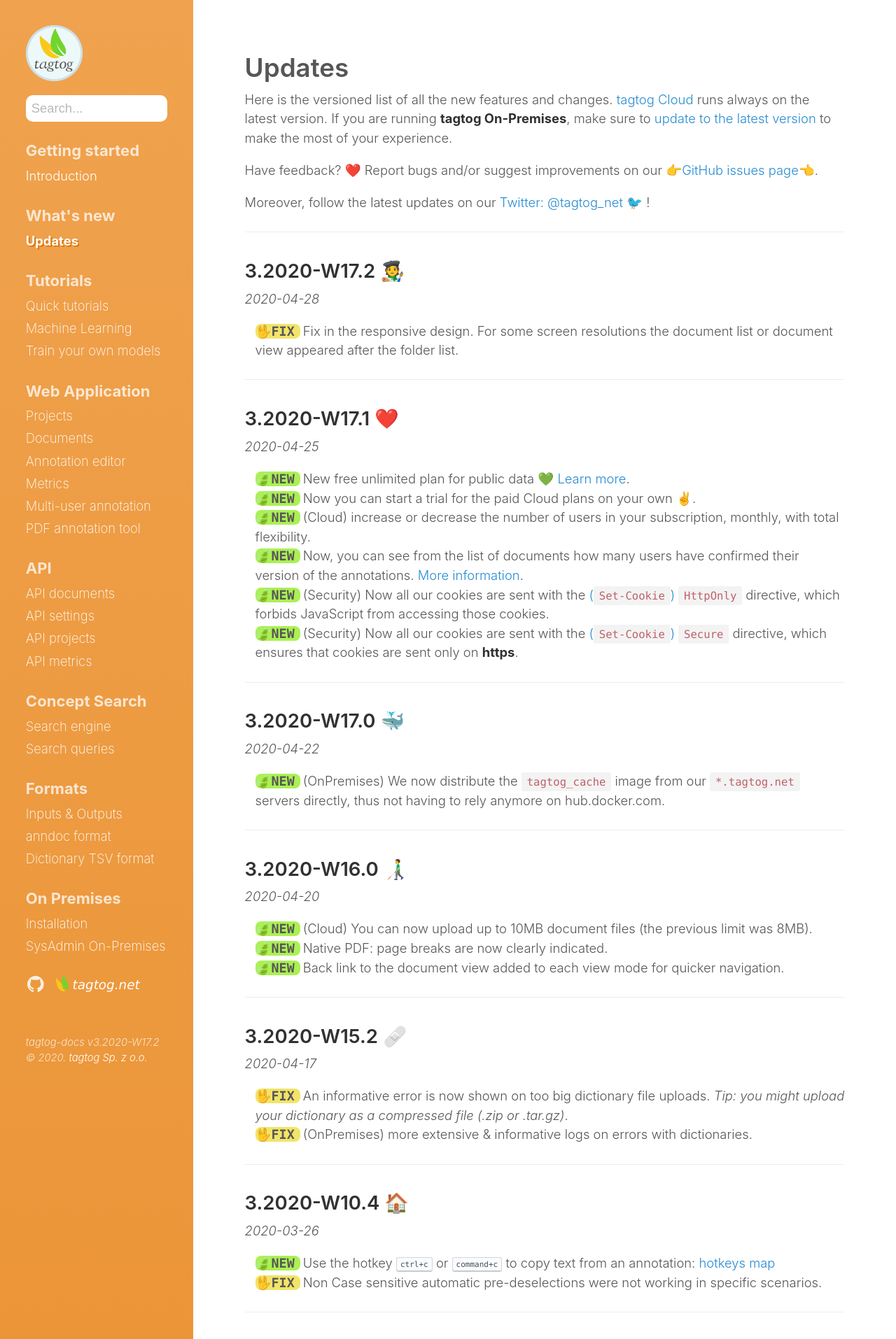
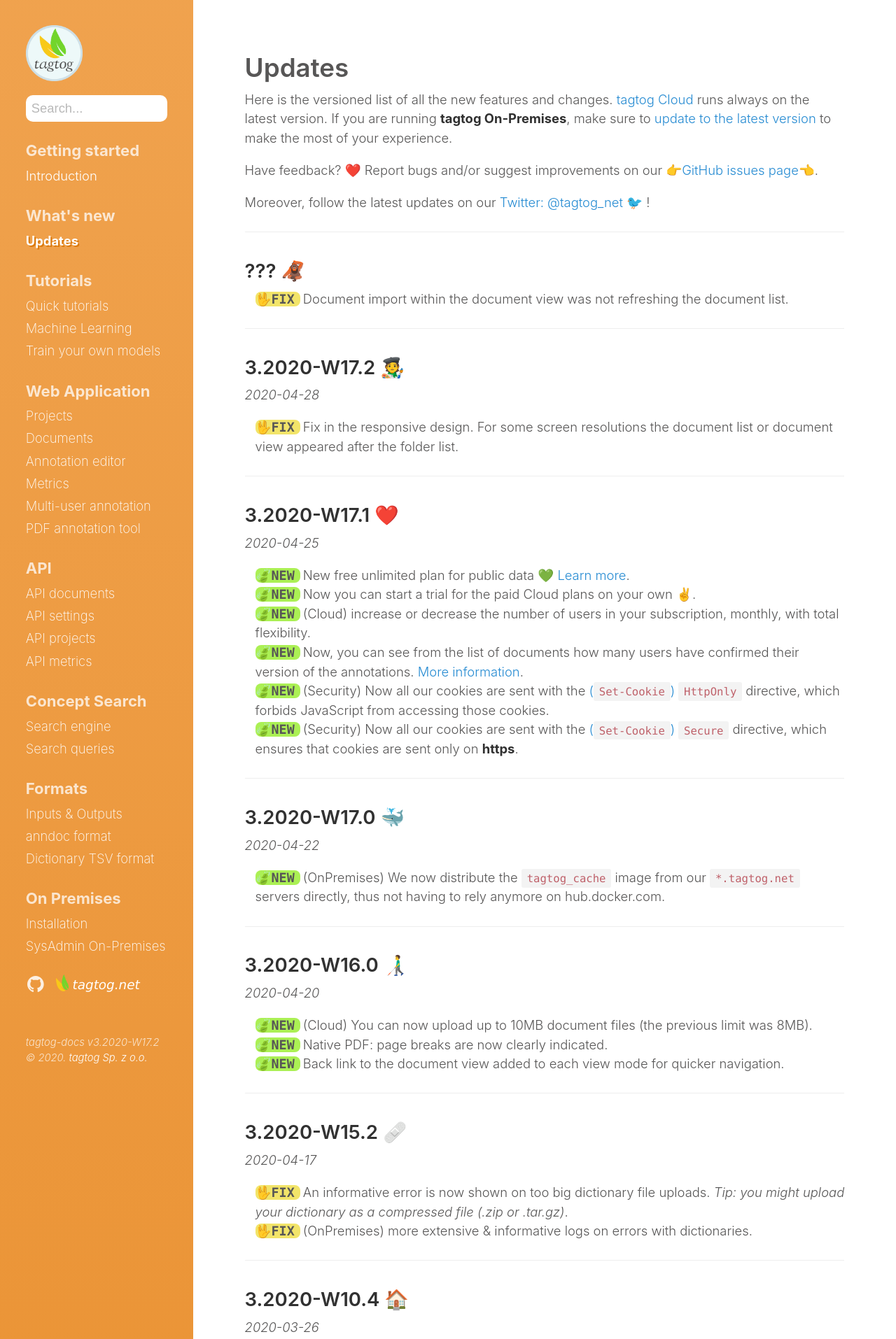
Before and after one commit to tagtogorg/tagtog-doc, a Jekyll site: the page built from updates.md, in a window 1280 px wide. Shown: the top 1914 px of the page at 70% size. Built offline with Jekyll 4.4.1, drawn with Linux system fonts in a browser that asks for light colours; nearby versions of some CDN libraries; emoji names are drawn with the system emoji font; some of the changed text lies outside the part shown.

Commit message:
Update updates

```diff
--- a/updates.md
+++ b/updates.md
@@ -11,6 +11,14 @@ Here is the versioned list of all the new features and changes. [tagtog Cloud](h
 Have feedback? :heart: Report bugs and/or suggest improvements on our [:point_right:GitHub issues page:point_left:](https://github.com/tagtog/tagtog-doc/issues).
 
 Moreover, follow the latest updates on our [Twitter: @tagtog_net 🐦](https://twitter.com/tagtog_net) !
+
+---
+
+## ??? 🦧
+
+<ul class="updates">
+  <li class="fix"><span markdown="1">Document import within the document view was not refreshing the document list.</span></li>
+</ul>
 
 ---
 
```
